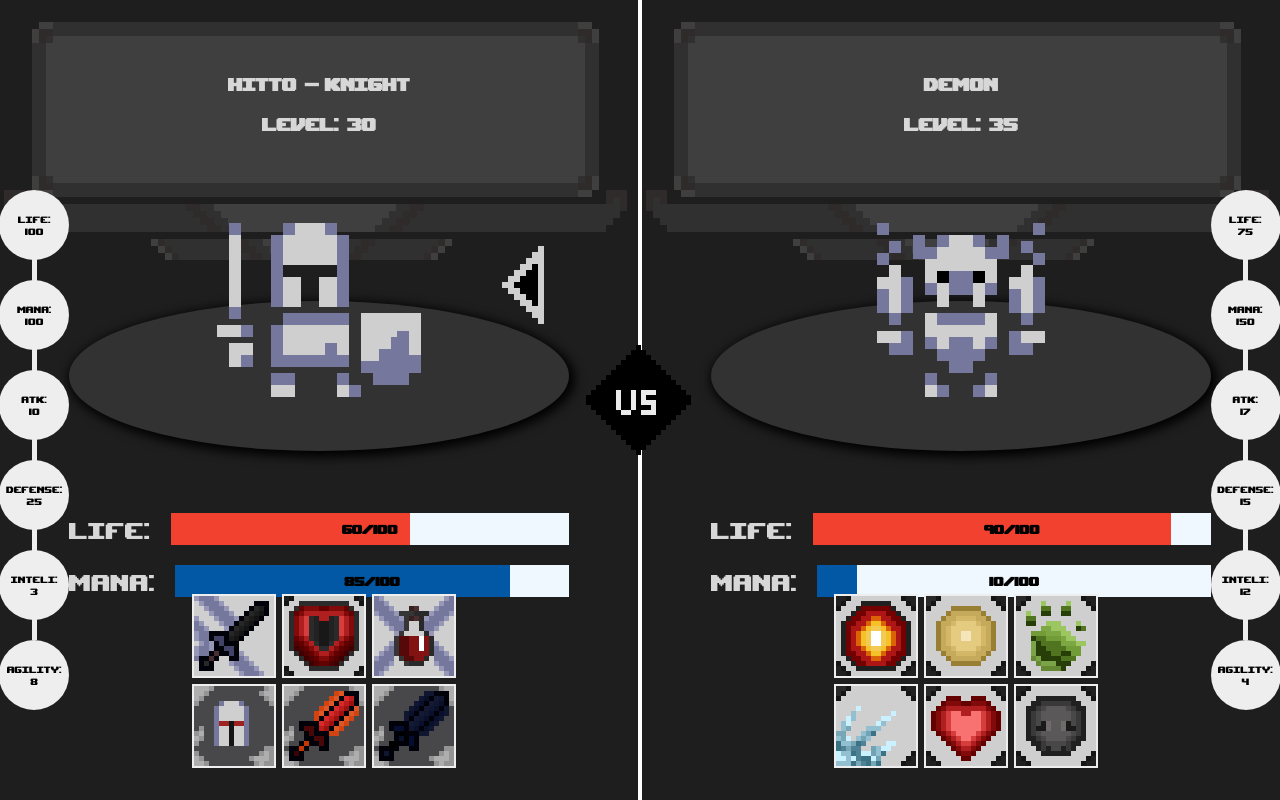
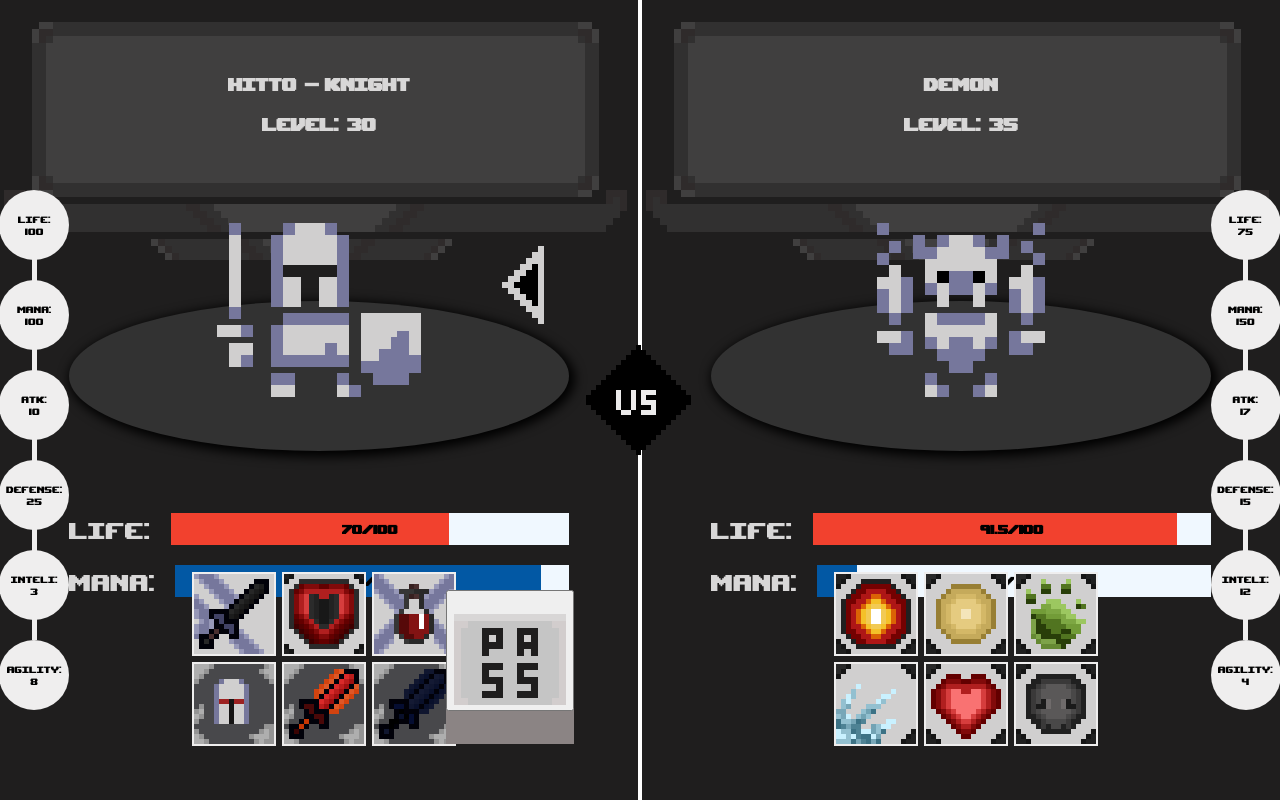
Before and after one commit to RenanSgubin/rpg-game-js, a plain HTML site: page html/game.html in a window 1280 px wide. Both pictures are taken after a click on the button 234 px from the left and 636 px from the top of the page. Shown: the top 800 px of the page. Drawn offline with Linux system fonts and the light colour scheme.

Commit message:
Add files via upload
-Fixado bug quando o Knight usava a poção de vida
-Adicionado botão de passar turno

```diff
--- a/css/game.css
+++ b/css/game.css
@@ -12,7 +12,14 @@ body {
     border: 0;
     box-sizing: border-box;
     font-family: "Pixel Title";
-    overflow-y: hidden;
+}
+
+.game-wallpaper {
+    position: absolute;
+    top: 0%;
+    left: 0%;
+    width: 100%;
+    z-index: 5;
 }
 
 .container {
@@ -35,7 +42,8 @@ body {
     justify-content: center;
     align-items: center;
     flex-direction: column;
-    background-color: rgb(31, 30, 30);
+    z-index: 9998;
+    background-color: #1f1e1e;
 }
 
 .pixel-left-arrow {
@@ -45,6 +53,7 @@ body {
     display: none;
     z-index: 9999;
     animation: pixelArrow ease-in-out infinite 0.8s;
+    z-index: 9999;
 }
 
 .pixel-right-arrow {
@@ -54,6 +63,7 @@ body {
     display: none;
     z-index: 9999;
     animation: pixelArrow ease-in-out infinite 0.8s;
+    z-index: 9999;
 }
 
 .char-battle-details-content {
@@ -67,6 +77,7 @@ body {
     justify-content: center;
     align-items: center;
     color: rgb(216, 215, 215);
+    z-index: 9999;
 }
 
 .char-battle-details {
@@ -114,6 +125,7 @@ body {
     justify-content: center;
     flex-direction: column;
     margin-top: 70px;
+    z-index: 9999;
 }
 
 .life-mana-content {
@@ -124,6 +136,7 @@ body {
     align-items: center;
     justify-content: center;
     margin-top: 20px;
+    z-index: 9999;
 }
 
 .life-mana-content span {
@@ -185,6 +198,7 @@ body {
     -webkit-box-shadow: 3px 3px 11px 3px #000000;
     box-shadow: 3px 3px 11px 3px #000000;
     margin-top: 70px;
+    z-index: 9999;
 }
 
 .character-img {
@@ -201,6 +215,7 @@ body {
     bottom: 50%;
     color: #b8b8b8;
     font-size: 3.3rem;
+    z-index: 9999;
 }
 
 .enemy-damage {
@@ -209,6 +224,7 @@ body {
     bottom: 50%;
     color: #b8b8b8;
     font-size: 3.3rem;
+    z-index: 9999;
 }
 
 
@@ -223,6 +239,7 @@ body {
     justify-content: center;
     align-items: center;
     background-color: rgb(239, 238, 238);
+    z-index: 9999;
 }
 
 .enemy-attributes {
@@ -235,6 +252,7 @@ body {
     justify-content: center;
     align-items: center;
     background-color: rgb(239, 238, 238);
+    z-index: 9999;
 }
 
 .character-attributes-content {
@@ -266,13 +284,14 @@ body {
     position: absolute;
     left: 50%;
     transform: translateX(-50%);
-    bottom: 2%;
+    bottom: 7%;
     width: 100%;
     height: 27vh;
     display: flex;
     justify-content: center;
-    align-items: center;
+    align-items: flex-end;
     color: rgb(239, 238, 238);
+    z-index: 9999;
 }
 
 .skills-content {
@@ -297,10 +316,6 @@ body {
     cursor: pointer;
 }
 
-/*.skill:hover {
-    filter: brightness(71%);
-}*/
-
 .atks-img {
     width: 80px;
     border: 2px solid rgb(239, 238, 238);
@@ -321,6 +336,7 @@ body {
     font-size: 0.9rem;
     z-index: 9999;
     display: none;
+    font-family: "Pixel Title";
 }
 
 .skill-description-content {
@@ -380,6 +396,21 @@ body {
     color: rgb(2, 88, 164);
 }
 
+.pass-turn {
+    position: absolute;
+    right: 10%;
+    z-index: 999;
+    cursor: pointer;
+    -webkit-box-shadow: 0px 33px 0px 0px #8b8484;
+    box-shadow: 0px 33px 0px 0px #8b8484;
+    margin-bottom: 33px;
+}
+
+.pass-turn:active {
+    top: 150px;
+    box-shadow: none;
+}
+
 .out-of-mana-container {
     position: absolute;
     bottom: 10%;
@@ -390,7 +421,7 @@ body {
     justify-content: center;
     align-items: center;
     transition: 0.3s all;
-    z-index: 2;
+    z-index: 9999;
 }
 
 .out-of-mana-container::before {
--- a/html/game.html
+++ b/html/game.html
@@ -7,6 +7,7 @@
     <link rel="stylesheet" type="text/css" href="../css/game.css">
 </head>
 <body>
+    <!--<img src="../img/game-wallpaper.jpg" class="game-wallpaper">-->
    <div class="container">
        <div class="content">
             <section class="character">
@@ -156,6 +157,11 @@
                                 </div>
                             </button>
                         </div>
+
+                        <!--Passar round-->
+                        <button onclick="passTurn()" class="pass-turn">
+                            <img src="../img/pass-turn.png" alt="pass-turn">
+                        </button>
                     </section>
                     <!--Div que vai aparecer quando faltar mana-->
                     <section class="out-of-mana-container">
--- a/js/battle.js
+++ b/js/battle.js
@@ -12,8 +12,15 @@ let charDef = 25;
 //Vida do personagem
 let charLife = 100;
 
+//Auxiliadora heal
+let charLifeHealAux = 0;
+let charLifeHealAuxTotal = 100;
+
 //Controlar a vez de cada personagem
 let charTurn = true;
+
+//Controlar cura
+let charHeal = 0;
 
 let skills =
     [
@@ -32,7 +39,6 @@ let bottomPosition = 50;
 //Status do inimigo
 
 let charLifePercent = 0;
-let enemyDamage = 0;
 
 //Mana do Inimigo
 let enemyMana = 100;
@@ -42,6 +48,8 @@ let enemyDef = 15;
 
 //Vida do personagem
 let enemyLife = 100;
+
+let enemyDamage = 0;
 
 let enemySkills =
     [
@@ -58,7 +66,6 @@ let enemySkills =
 //Numero que vai decidir os ataques do inimigo
 let enemySkillNumber = 0;
 
-
 function useAttack( skillNumber ) {
 
     if(charTurn) { //Caso seja vez do jogador jogar
@@ -70,8 +77,8 @@ function useAttack( skillNumber ) {
         charTurn = false;
 
         //Desabilitar botões
-        for(let i = 0; i < 6; i++) {
-            document.getElementsByClassName("skill")[i].disabled = true;
+        for(let i = 0; i < 7; i++) {
+            document.getElementsByTagName("button")[i].disabled = true;
         }
 
         //Tirar mana do personagem
@@ -87,9 +94,15 @@ function useAttack( skillNumber ) {
         charDef = charDef + ((charDef / 100) * skills[skillNumber][3]);
 
         //Curar
-        charLife = charLife + skills[skillNumber][4];
-        document.getElementsByClassName("life-width")[0].style.width = charLife+"%";
-        document.getElementsByClassName("life-number")[0].innerHTML = charLife;
+        charHeal = skills[skillNumber][4];
+        if(skillNumber === 2) {
+            if(charLifeHealAuxTotal > 100) {
+                alert("asasa");
+            }
+            document.getElementsByClassName("life-width")[0].style.width = charLifeHealAuxTotal+30+"%";
+            document.getElementsByClassName("life-number")[0].innerHTML = charLifeHealAuxTotal+30;
+        }
+
 
 
         //Ataque
@@ -97,7 +110,8 @@ function useAttack( skillNumber ) {
             //Tirar vida do inimigo
             damage = damage + skills[skillNumber][1];
             //Porcentagem da vida do inimigo
-            enemyLifePercent = 100 - damage;
+            enemyLifePercent = 100 - (damage - (damage / 100 * 15));
+
             document.getElementsByClassName("life-width")[1].style.width = enemyLifePercent+"%";
             document.getElementsByClassName("life-number")[1].innerHTML = enemyLifePercent;
 
@@ -136,6 +150,12 @@ function useAttack( skillNumber ) {
         }
 
     }if(charTurn === false){ //Vez do inimigo
+        enemyTurn();
+    }
+
+}
+
+function enemyTurn() {
     document.getElementsByClassName("pixel-right-arrow")[0].style.display = "block";
     document.getElementsByClassName("pixel-left-arrow")[0].style.display = "none";
 
@@ -156,20 +176,35 @@ function useAttack( skillNumber ) {
         if(enemySkills[Math.ceil(enemySkillNumber)][0] > enemyMana) {
             //Conta vai dar 6, que é a skill referente a mana zerada
             enemySkillNumber = 120;
+            let teste = 0;
+
+            charLife = teste - charHeal; //Vida do Jogador;
+            charLifeHealAux = charLifeHealAux + charLife;
+            charLifeHealAuxTotal = 100 - charLifeHealAux;
+
+            document.getElementsByClassName("life-width")[0].style.width = charLifeHealAuxTotal+"%";
+            document.getElementsByClassName("life-number")[0].innerHTML = charLifeHealAuxTotal;
+
         }else {
+            if(enemyMana >= 20) {
+                //Porcentagem da vida do Char
+                let teste = enemySkills[Math.ceil(enemySkillNumber)][1] -
+                (enemySkills[Math.ceil(enemySkillNumber)][1] / 100 * 25);
+
+                charLife = teste - charHeal; //Vida do Jogador;
+                console.log(charLife);
+                charLifeHealAux = charLifeHealAux + charLife;
+                charLifeHealAuxTotal = 100 - charLifeHealAux;
+
+                document.getElementsByClassName("life-width")[0].style.width = charLifeHealAuxTotal+"%";
+                document.getElementsByClassName("life-number")[0].innerHTML = charLifeHealAuxTotal;
+            }
+
+
             //Tirar mana
             enemyMana = enemyMana - enemySkills[Math.ceil(enemySkillNumber)][0];
 
-                //Tirar vida do Char
-                enemyDamage = enemyDamage + enemySkills[Math.ceil(enemySkillNumber)][1];
-                //Porcentagem da vida do Char
-                charLifePercent = 100 - enemyDamage;
-                charLife = charLifePercent;
-                console.log(charLife);
-                document.getElementsByClassName("life-width")[0].style.width = charLife+"%";
-                document.getElementsByClassName("life-number")[0].innerHTML = charLife;
-
-                //Aparecer dano no inimigo
+            //Aparecer dano no jogador
             document.getElementsByClassName("char-damage")[0].innerHTML = "-" +
             enemySkills[Math.ceil(enemySkillNumber)][1];
 
@@ -209,21 +244,40 @@ function useAttack( skillNumber ) {
 
         charTurn = true;
 
+        //Adicionar mana para o jogador a cada round
+        charMana = charMana + 8;
+        if(charMana > 100){
+            charMana = 100;
+        }
+        document.getElementsByClassName("mana-width")[0].style.width = charMana+"%";
+        document.getElementsByClassName("mana-number")[0].innerHTML = charMana;
+
         //Habilitar botões
-            for(let i = 0; i < 6; i++) {
-                document.getElementsByClassName("skill")[i].disabled = false;
+        for(let i = 0; i < 7; i++) {
+            document.getElementsByTagName("button")[i].disabled = false;
         }
     }
 
     setTimeout(enemyAttacks, 2000);
-    }
 
 }
-
 
 if(charTurn) {
     //Mostrar Seta do personagem
     document.getElementsByClassName("pixel-left-arrow")[0].style.display = "block";
     //Tirar seta do inimigo
     document.getElementsByClassName("pixel-right-arrow")[0].style.display = "none";
+
 }
+
+function passTurn() {
+    charTurn = false;
+    enemyTurn();
+
+    //Desabilitar botão
+    document.getElementsByClassName("pass-turn")[0].disabled = true;
+    //Mostrar Seta do personagem
+    document.getElementsByClassName("pixel-left-arrow")[0].style.display = "none";
+    //Tirar seta do inimigo
+    document.getElementsByClassName("pixel-right-arrow")[0].style.display = "block";
+}
```
Also changed, not shown: img/game-wallpaper.jpg (added), img/game-wallpaper.png (added), img/pass-turn.png (added). Lines whose indentation alone changed are shown as unchanged.
